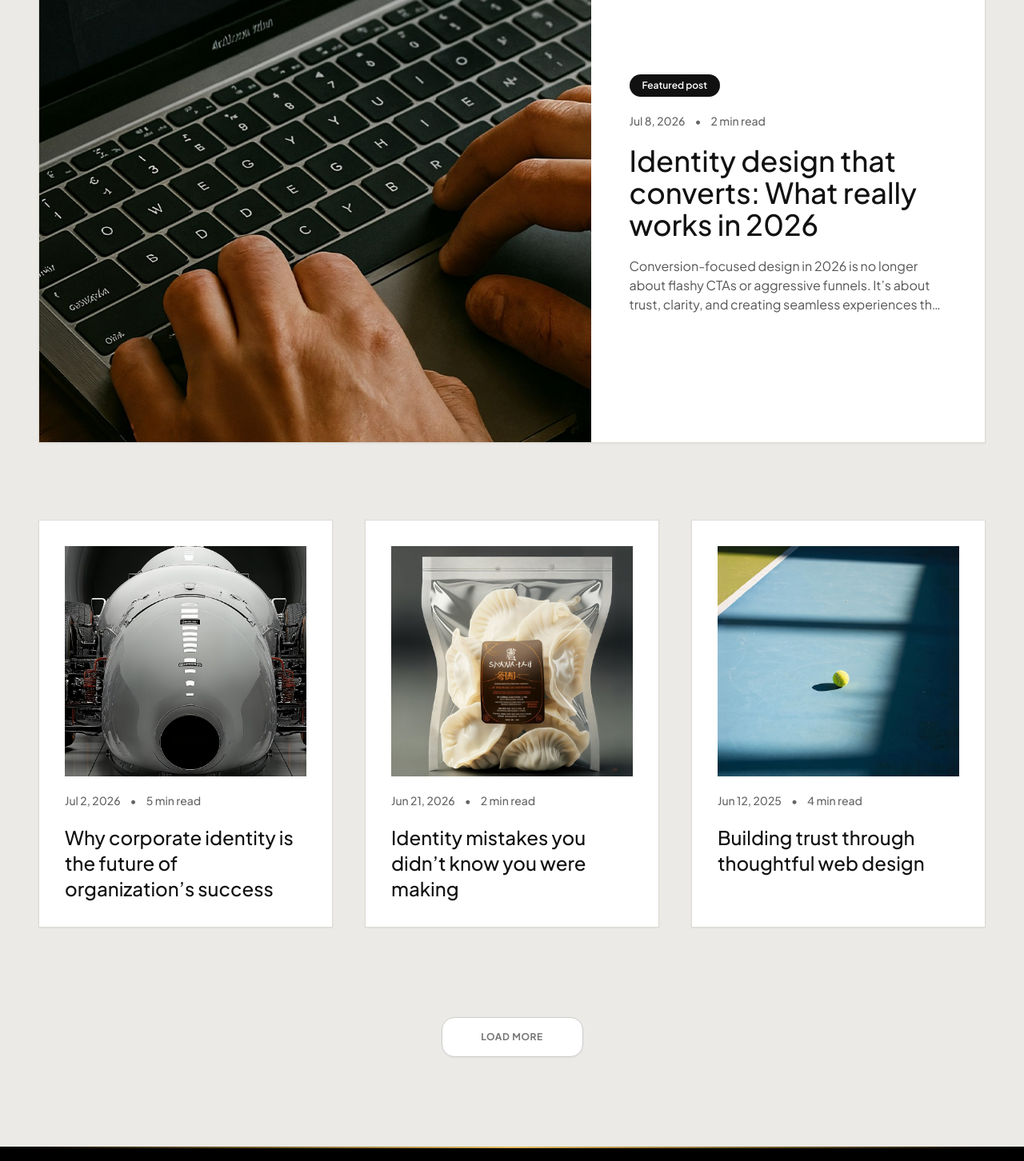
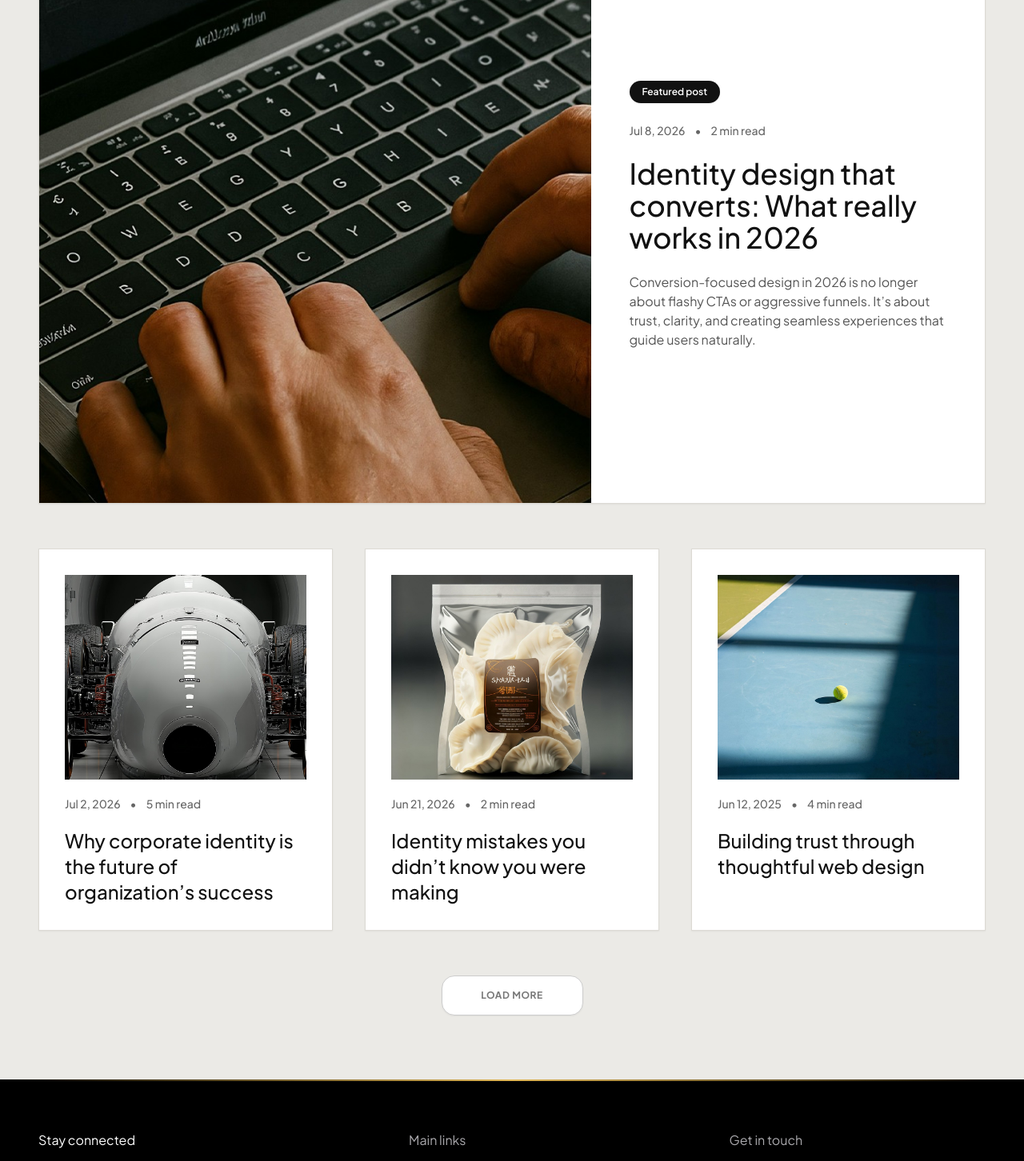
Before and after one commit to 0001-DEV/Identifine, a React (Vite) app: page /blog in a window 1280 px wide. Shown: the part 541-1993 px from the top of the page at 80% size. Built offline with nearby package versions, Linux system fonts and the light colour scheme; a web font is replaced by a local one.

Commit message:
Further increase blog hero image heights and eliminate empty space gap around Load More button

```diff
--- a/src/pages/BlogDetailPage.jsx
+++ b/src/pages/BlogDetailPage.jsx
@@ -53,7 +53,7 @@ export default function BlogDetailPage() {
         </div>
 
         {/* Featured Hero Image */}
-        <div className="w-full h-[380px] sm:h-[580px] lg:h-[680px] rounded-none overflow-hidden bg-[#F5F4F0] border border-[#DCDAD4] shadow-sm">
+        <div className="w-full h-[480px] sm:h-[680px] lg:h-[780px] rounded-none overflow-hidden bg-[#F5F4F0] border border-[#DCDAD4] shadow-sm">
           <img
             src={article.image}
             alt={article.title}
--- a/src/pages/BlogPage.jsx
+++ b/src/pages/BlogPage.jsx
@@ -317,8 +317,8 @@ export default function BlogPage() {
   };
 
   return (
-    <div className="bg-[#EBEAE6] text-[#111111] min-h-screen pt-36 sm:pt-44 pb-28 px-6 sm:px-12 selection:bg-[#E2B857] selection:text-black overflow-hidden font-sans">
-      <div className="max-w-[94rem] mx-auto space-y-16 sm:space-y-20">
+    <div className="bg-[#EBEAE6] text-[#111111] min-h-screen pt-36 sm:pt-44 pb-20 px-6 sm:px-12 selection:bg-[#E2B857] selection:text-black overflow-hidden font-sans">
+      <div className="max-w-[94rem] mx-auto space-y-10 sm:space-y-14">
 
         {/* Header Section */}
         <div className="text-center max-w-4xl mx-auto space-y-4">
@@ -346,8 +346,8 @@ export default function BlogPage() {
           >
             <div className="grid grid-cols-1 lg:grid-cols-12 items-center">
 
-              {/* Left Image */}
-              <div className="lg:col-span-7 h-[360px] sm:h-[500px] lg:h-[620px] overflow-hidden bg-[#F5F4F0] relative">
+              {/* Left Image - Increased Height */}
+              <div className="lg:col-span-7 h-[420px] sm:h-[580px] lg:h-[720px] overflow-hidden bg-[#F5F4F0] relative">
                 <img
                   src={featuredPost.image}
                   alt={featuredPost.title}
@@ -356,7 +356,7 @@ export default function BlogPage() {
               </div>
 
               {/* Right Content */}
-              <div className="lg:col-span-5 p-8 sm:p-12 space-y-5">
+              <div className="lg:col-span-5 p-8 sm:p-12 space-y-6">
                 <span className="inline-block bg-[#111111] text-white text-xs font-semibold px-4 py-1.5 rounded-full shadow-sm">
                   Featured post
                 </span>
@@ -371,7 +371,7 @@ export default function BlogPage() {
                   {featuredPost.title}
                 </h2>
 
-                <p className="text-sm sm:text-base text-[#555555] font-normal leading-relaxed line-clamp-3">
+                <p className="text-sm sm:text-base text-[#555555] font-normal leading-relaxed line-clamp-4">
                   {featuredPost.summary}
                 </p>
               </div>
@@ -381,7 +381,8 @@ export default function BlogPage() {
         </div>
 
         {/* 3-Column Grid of Stories */}
-        <div className="animate-hero-fade-4 grid grid-cols-1 md:grid-cols-2 lg:grid-cols-3 gap-8 sm:gap-10 pt-4">
+        <div>
+          <div className="animate-hero-fade-4 grid grid-cols-1 md:grid-cols-2 lg:grid-cols-3 gap-8 sm:gap-10">
             {gridPosts.slice(0, visibleCount).map((article) => (
               <NavLink
                 key={article.id}
@@ -390,7 +391,7 @@ export default function BlogPage() {
               >
                 <div className="space-y-5">
                   {/* Article Image */}
-                <div className="h-60 sm:h-72 rounded-none overflow-hidden bg-[#F5F4F0] relative">
+                  <div className="h-64 sm:h-76 rounded-none overflow-hidden bg-[#F5F4F0] relative">
                     <img
                       src={article.image}
                       alt={article.title}
@@ -414,8 +415,8 @@ export default function BlogPage() {
             ))}
           </div>
 
-        {/* Load More Button */}
-        <div className="text-center pt-8">
+          {/* Load More Button - Integrated Tightly */}
+          <div className="text-center mt-10 sm:mt-14">
             <button
               onClick={toggleLoadMore}
               className="group relative inline-flex items-center justify-center overflow-hidden bg-white border border-[#CCCCCC] hover:border-[#111111] shadow-sm rounded-2xl px-8 sm:px-10 py-3.5 sm:py-4 text-xs font-bold tracking-wider uppercase transition-all duration-300 transform hover:-translate-y-0.5 select-none cursor-pointer"
@@ -433,6 +434,7 @@ export default function BlogPage() {
               </div>
             </button>
           </div>
+        </div>
 
       </div>
     </div>
```
Lines whose indentation alone changed are shown as unchanged.
